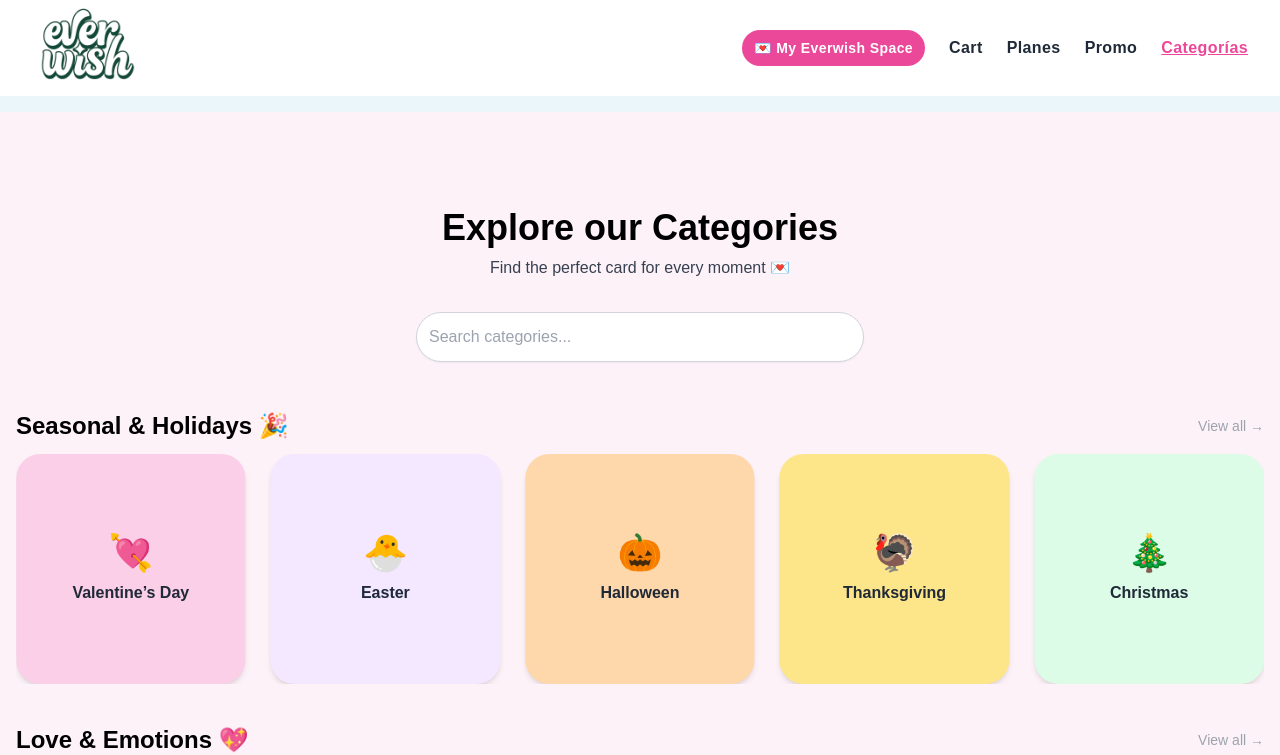
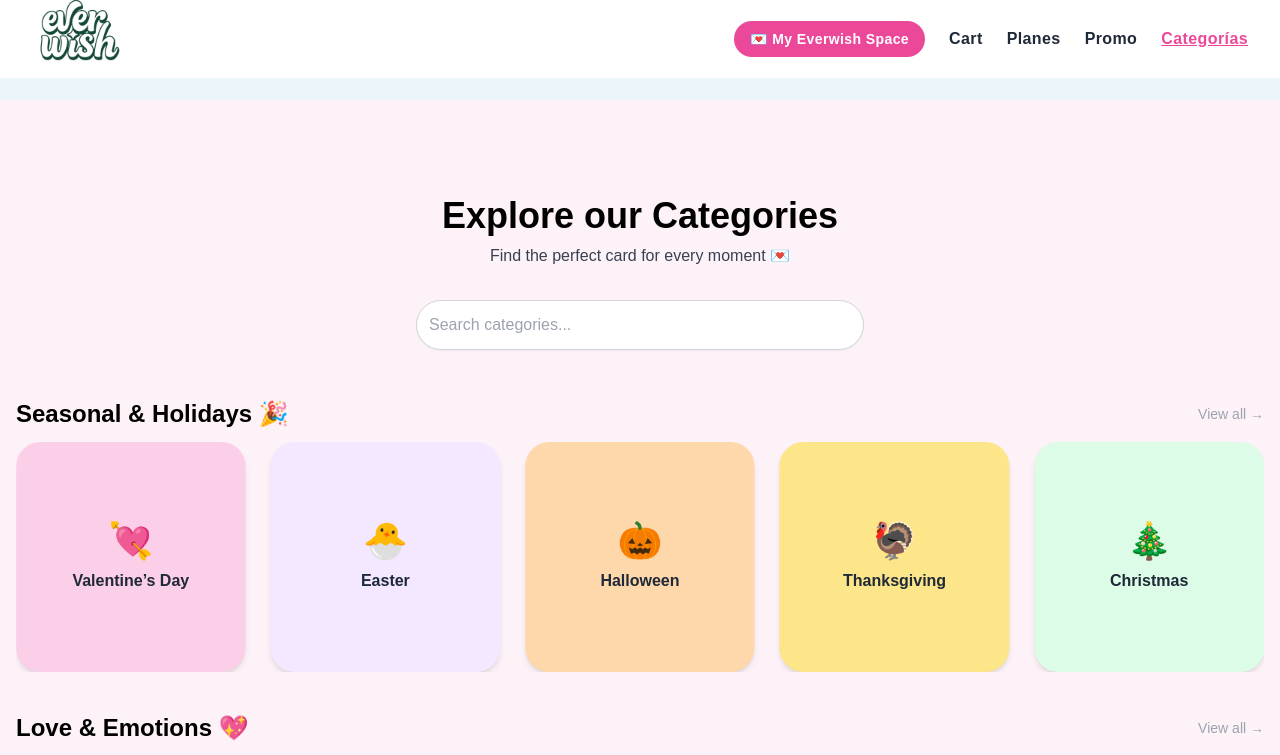
Before and after one commit to everwishhq-commits/EverWish, a Next.js app: page /categories in a window 1280 px wide. Shown: the top 755 px of the page. Built offline with nearby package versions, Linux system fonts and the light colour scheme.

Commit message:
Update header.js

```diff
--- a/app/components/header.js
+++ b/app/components/header.js
@@ -23,17 +23,25 @@ export default function Header() {
   return (
     <>
       <header
-        className={`fixed top-0 left-0 w-full z-50 transition-all duration-500 ${
-          isScrolled ? "h-16 shadow-md" : "h-24"
-        } bg-white flex items-center`}
+        className={`fixed top-0 left-0 w-full z-50 transition-all duration-500 bg-white ${
+          isScrolled ? "shadow-md" : ""
+        }`}
+        style={{
+          height: isScrolled ? "64px" : "78px", // 📏 menor altura que antes
+          display: "flex",
+          alignItems: "center",
+        }}
       >
         <div className="w-full max-w-7xl mx-auto flex flex-wrap items-center justify-between px-4 md:px-8">
           {/* ---------- LOGO ---------- */}
           <div
-            className={`transition-all duration-500 ${
-              isScrolled ? "w-16" : "w-24 md:w-28"
-            } cursor-pointer flex justify-center items-center`}
-            style={{ transform: "translateY(4px)" }} // 🔽 baja el logo un poco
+            className={`flex items-center justify-center transition-all duration-500 ${
+              isScrolled ? "w-16" : "w-20 md:w-24"
+            } cursor-pointer`}
+            style={{
+              transform: "translateY(-2px)", // ☑️ sube un poco el logo
+              marginRight: "6px", // 🪶 deja aire con el botón
+            }}
           >
             <Link href="/">
               <Image
@@ -48,9 +56,10 @@ export default function Header() {
 
           {/* ---------- MENÚ ---------- */}
           <nav className="flex flex-wrap items-center justify-center gap-3 md:gap-6 text-gray-800 font-semibold text-xs md:text-base tracking-wide transition-all duration-500">
+            {/* 💌 My Everwish Space */}
             <button
               onClick={() => setShowPopup(true)}
-              className="bg-pink-500 text-white px-3 py-2 rounded-full hover:bg-pink-600 transition text-xs md:text-sm whitespace-nowrap"
+              className="bg-pink-500 text-white px-3 py-1.5 md:px-4 md:py-2 rounded-full hover:bg-pink-600 transition text-xs md:text-sm whitespace-nowrap"
             >
               💌 My Everwish Space
             </button>
@@ -98,8 +107,8 @@ export default function Header() {
         )}
       </header>
 
-      {/* 📱 mejora móvil: agrega espacio debajo del header */}
-      <div className="h-24 md:h-28"></div>
+      {/* 📱 margen inferior ajustado */}
+      <div className="h-[84px] md:h-[100px]"></div>
     </>
   );
-        }
+                  }
```
